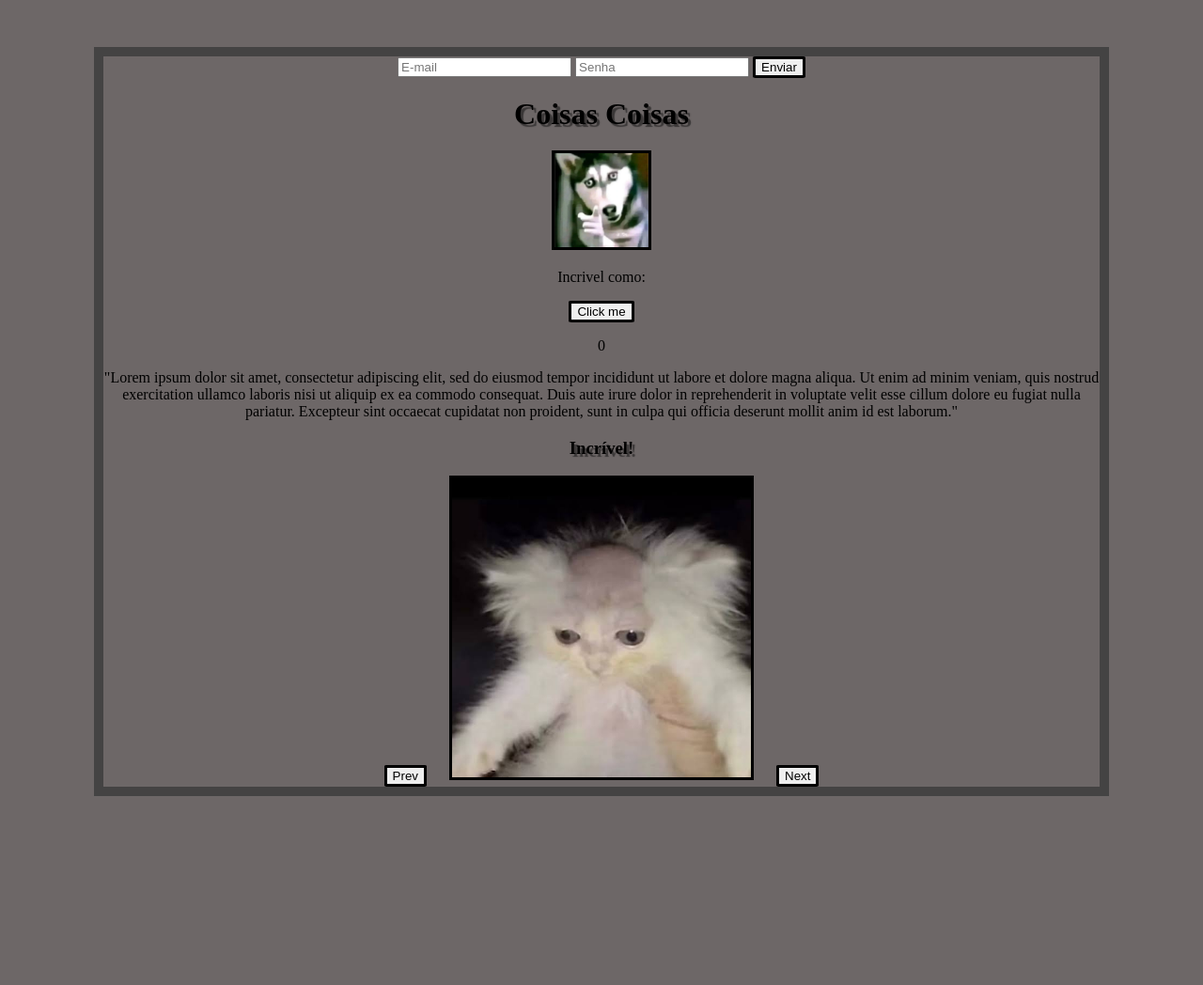
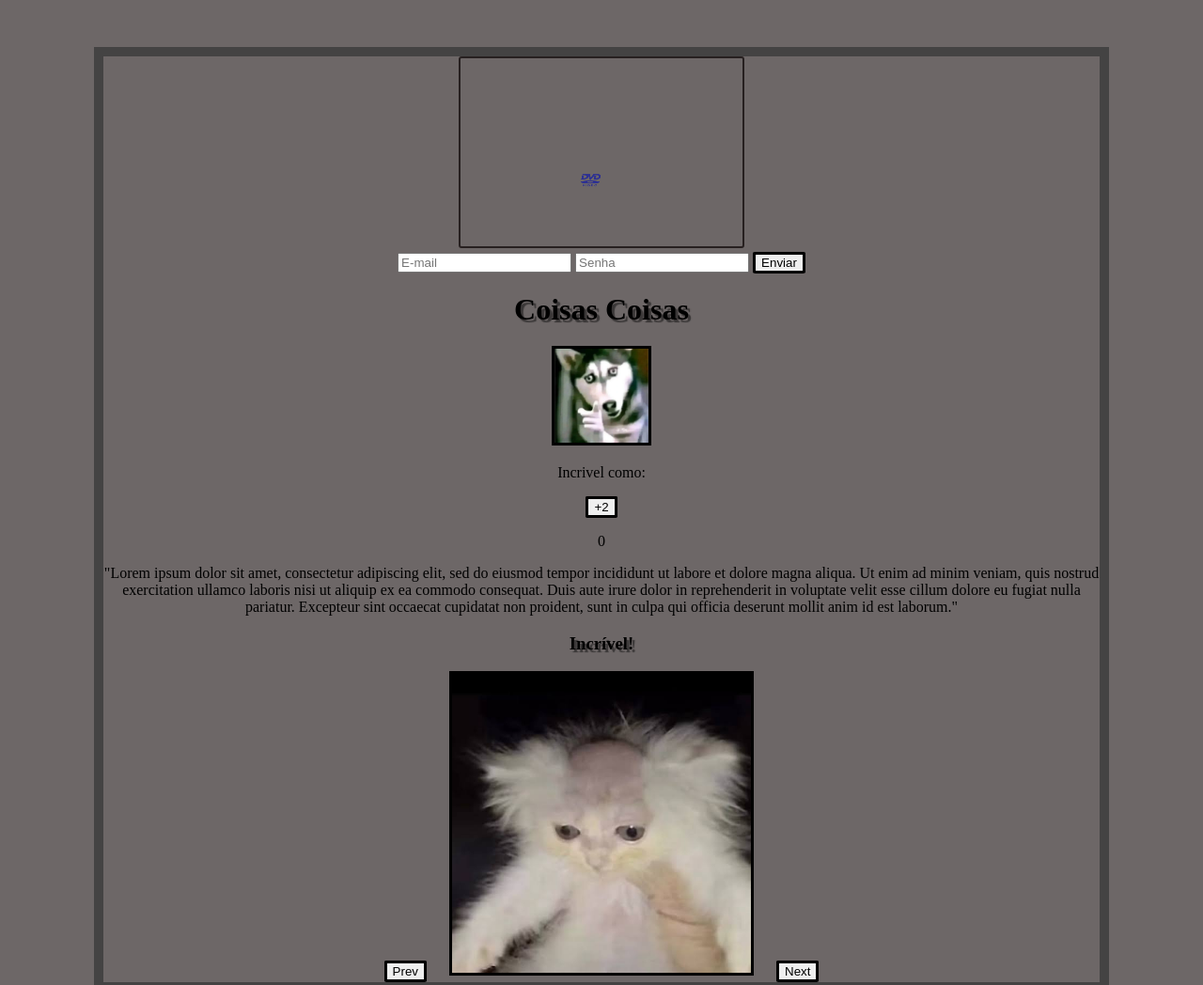
Before and after one commit to AlexandreAlencaarr/FirstProject, a plain HTML site: page index.html in a window 1280 px wide. Shown: the top 1048 px of the page at 94% size. Before the commit the page ends 897 px from the top, so only its background shows below. Drawn offline with Linux system fonts and the light colour scheme.

Commit message:
Mudanças

```diff
--- a/JS/script.js
+++ b/JS/script.js
@@ -4,3 +4,55 @@ function increaseCounter() {
   count = count * 2
   document.getElementById("counter").textContent = count;
 }
+
+const img = new Image();
+img.src = "Imagens/dvd.webp";
+
+window.addEventListener("DOMContentLoaded", () => {
+  const canvas = document.querySelector("canvas");
+  const ctx = canvas.getContext("2d");
+
+  canvas.width = window.innerWidth;
+  canvas.height = window.innerHeight;
+
+  let x = 100;
+  let y = 100;
+  let speedX = 3;
+  let speedY = 3;
+  let radius = 30;
+
+  img.onload = () => {
+    function draw() {
+      ctx.clearRect(0, 0, canvas.width, canvas.height);
+      ctx.drawImage(img, x, y, 100, 100); // x, y, width, height
+      x += speedX;
+      y += speedY;
+
+      if (x + 60 > canvas.width || x < 0) speedX *= -1;
+      if (y + 60 > canvas.height || y < 0) speedY *= -1;
+
+      requestAnimationFrame(draw);
+    }
+
+    draw();
+  };
+
+  function draw() {
+    ctx.clearRect(0, 0, canvas.width, canvas.height);
+    ctx.beginPath();
+    ctx.arc(x, y, radius, 0, Math.PI * 2);
+    ctx.fillStyle = "red";
+    ctx.fill();
+
+    x += speedX;
+    y += speedY;
+
+    // bounce off edges
+    if (x + radius > canvas.width || x - radius < 0) speedX *= -1;
+    if (y + radius > canvas.height || y - radius < 0) speedY *= -1;
+
+    requestAnimationFrame(draw);
+  }
+
+  draw();
+});
--- a/Styles/style.css
+++ b/Styles/style.css
@@ -8,7 +8,14 @@ body{
     width: 0 auto;
 }
 
-#Dog:hover{
+canvas{
+    height: 200px;
+    width: 300px;
+    border:2px solid rgb(39, 32, 32);
+    border-radius: 3px;
+}
+
+ #Dog:hover{
     background-color: red;
     transform:scale(1.05);
     transition: 0.3;
--- a/index.html
+++ b/index.html
@@ -10,6 +10,9 @@
     </head>
 
     <body>
+        <canvas width="300" height="200"></canvas>
+    <script src="script.js"></script>
+
         <form id="form">
             <input required type="email" name="email" placeholder="E-mail">
             <input required type="password" name="password" placeholder="Senha">
@@ -29,12 +32,12 @@
           </script>
 
         <h1>Coisas Coisas</h1>
-        <a href="https://www.youtube.com" target="_blank">
+        <a href="" target="_blank">
             <img id="Dog" src="Imagens/img1.webp" alt="Imagem Teste">
         </a>
 
     <p>Incrivel como:</p>
-    <button onclick="increaseCounter()">Click me</button>
+    <button onclick="increaseCounter()">+2</button>
     <p id="counter">0</p>
 
     <p>"Lorem ipsum dolor sit amet, consectetur adipiscing elit, sed do eiusmod tempor incididunt ut labore et dolore
@@ -56,7 +59,7 @@
         setInterval(()=>{
             next()
         },3000)
-        const images = ["Imagens/img1.webp", "Imagens/img2.webp", "Imagens/img3.webp"];
+        const images = ["Imagens/img1.webp", "Imagens/img2.webp", "Imagens/img3.webp", "Imagens/img4.webp", "Imagens/img5.webp"];
         let index = 0;
 const a = () => {
 
```
Also changed, not shown: Imagens/dvd.webp (added), Imagens/img4.webp (added), Imagens/img5.webp (added).
